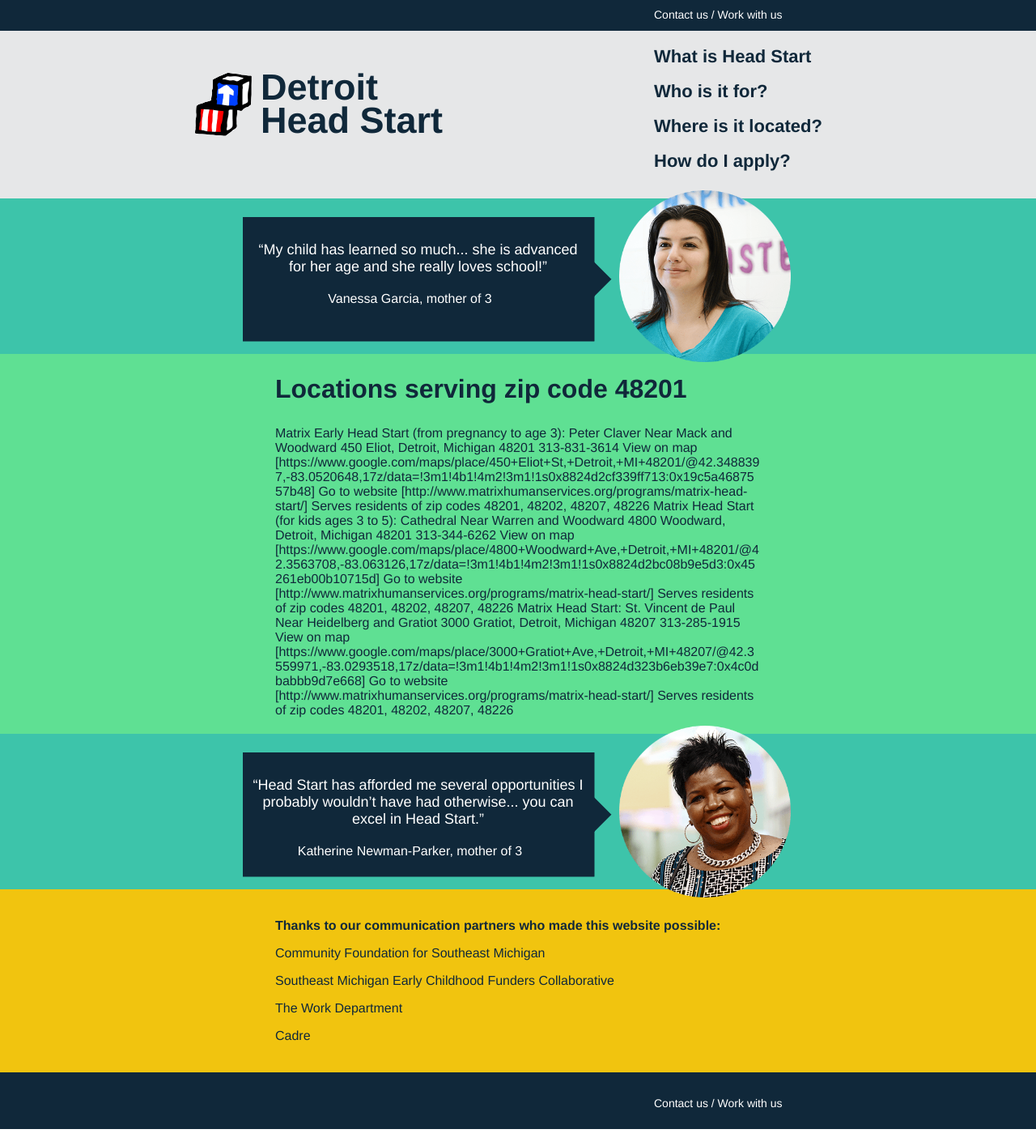
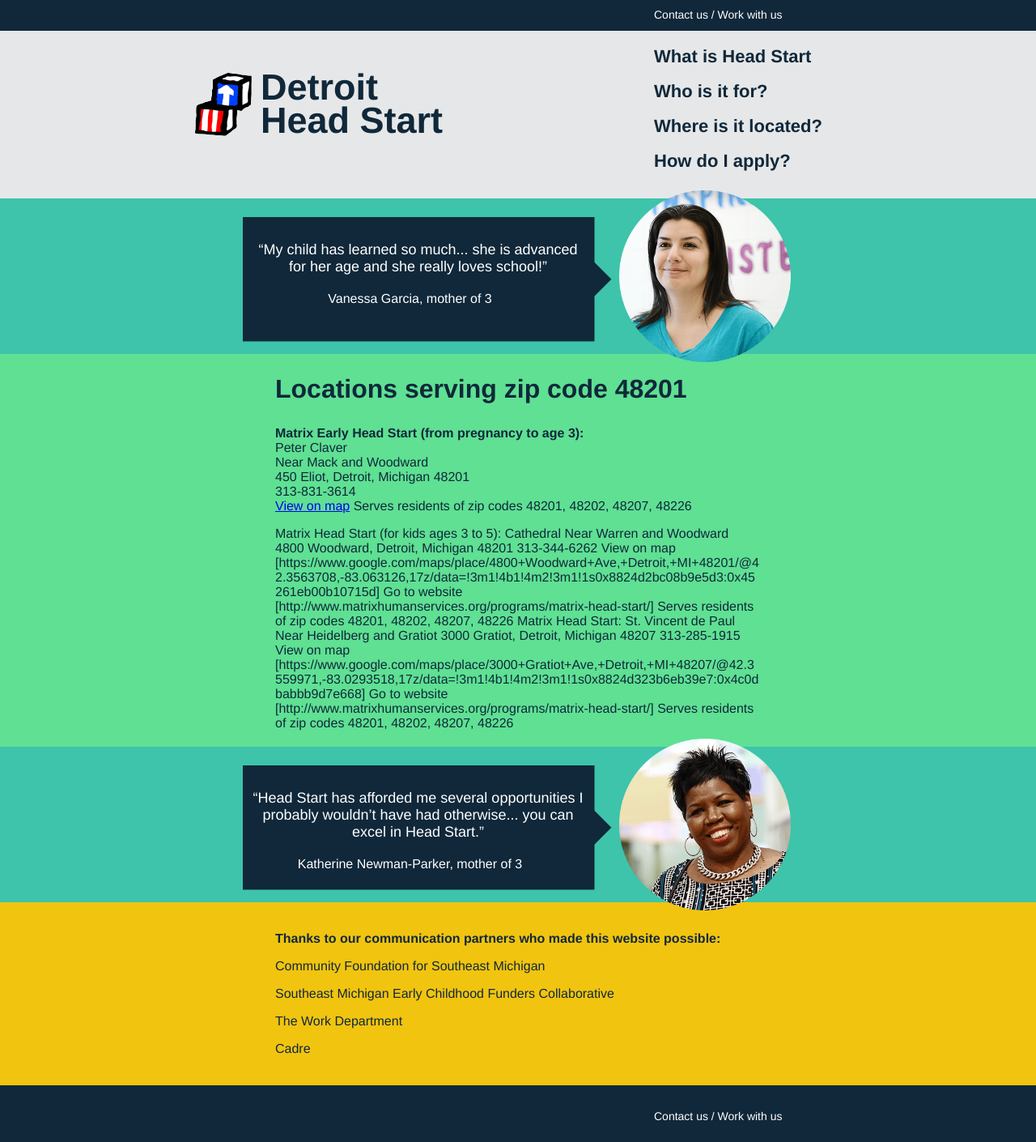
Before and after one commit to workdept/detroit-head-start, a Jekyll site: the page built from zip.html, in a window 1280 px wide. Shown: the whole page at 81% size. Built offline with Jekyll 4.4.1, drawn with Linux system fonts in a browser that asks for light colours; nearby versions of some CDN libraries.

Commit message:
Update zip.html
Demonstrating an alternative way to show static location data

```diff
--- a/zip.html
+++ b/zip.html
@@ -38,14 +38,14 @@ published: true
           <div class='main-wrap'>
               <h2>Locations serving zip code 48201</h2>
 
-Matrix Early Head Start (from pregnancy to age 3):
-Peter Claver
-Near Mack and Woodward
-450 Eliot, Detroit, Michigan 48201
-313-831-3614
-View on map [https://www.google.com/maps/place/450+Eliot+St,+Detroit,+MI+48201/@42.3488397,-83.0520648,17z/data=!3m1!4b1!4m2!3m1!1s0x8824d2cf339ff713:0x19c5a4687557b48]
-Go to website [http://www.matrixhumanservices.org/programs/matrix-head-start/]
-Serves residents of zip codes 48201, 48202, 48207, 48226
+<p></p><strong>Matrix Early Head Start (from pregnancy to age 3):</strong><br>
+Peter Claver<br>
+Near Mack and Woodward<br>
+450 Eliot, Detroit, Michigan 48201<br>
+313-831-3614<br>
+<a href="https://www.google.com/maps/place/450+Eliot+St,+Detroit,+MI+48201/@42.3488397,-83.0520648,17z/data=!3m1!4b1!4m2!3m1!1s0x8824d2cf339ff713:0x19c5a4687557b48" target="_blank">View on map</a>
+<a href="http://www.matrixhumanservices.org/programs/matrix-head-start/" target="_blank"></a>
+Serves residents of zip codes 48201, 48202, 48207, 48226</p>
 
 Matrix Head Start (for kids ages 3 to 5):
 Cathedral
```
